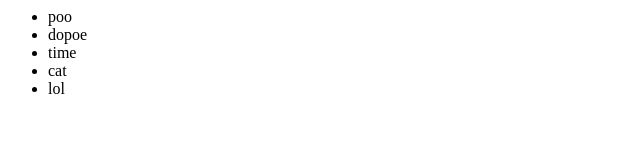
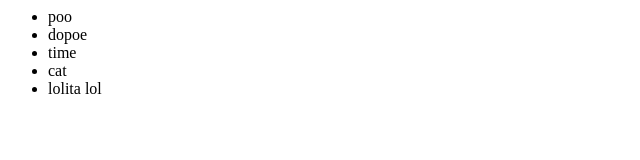
Before and after one commit to matthewcaceres/firstproject, a plain HTML site: page index.html in a window 1280 px wide. Shown: the full height of the page, 0-640 px from the left. Drawn offline with Linux system fonts and the light colour scheme.

Commit message:
added lolita

```diff
--- a/index.html
+++ b/index.html
@@ -6,6 +6,6 @@
 				<li>dopoe</li>
 				<li>time</li>
 				<li>cat</li>
-				<li>lol</li>
+				<li>lolita lol</li>
 			</ul>
 		</div>
```
